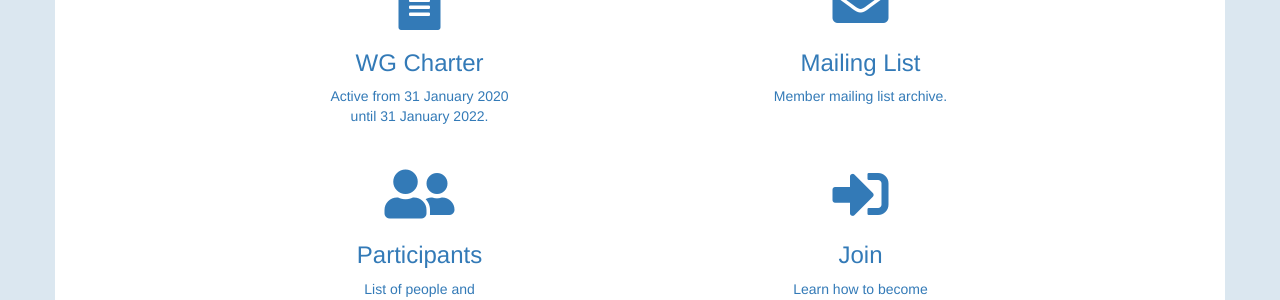
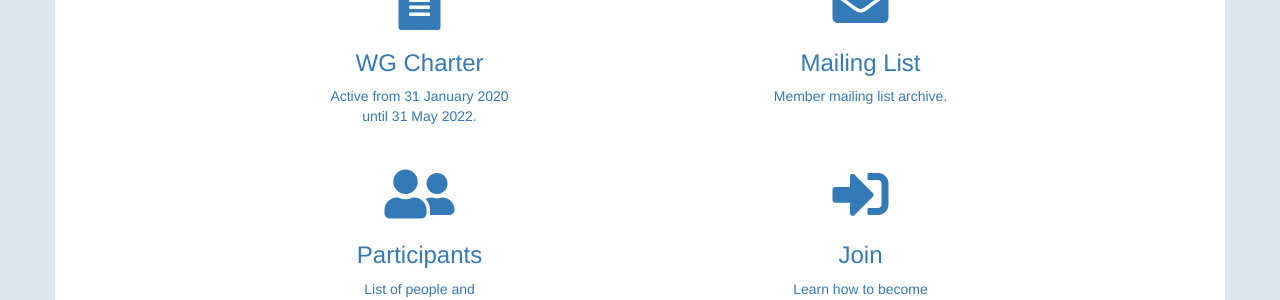
Before and after one commit to w3c/wot-marketing, a Jekyll site: the page built from docs/wg/index.html, in a window 1280 px wide. Shown: the part 361-661 px from the top of the page. Built offline with Jekyll 4.4.1, drawn with Linux system fonts in a browser that asks for light colours; nearby versions of some CDN libraries.

Commit message:
update wg charter dates

```diff
--- a/docs/wg/index.html
+++ b/docs/wg/index.html
@@ -15,7 +15,7 @@ group: "navigation"
 
 	<div class="row center-block">
 		<div class="col-md-6 text-center">
-			<a href="https://www.w3.org/2020/01/wot-wg-charter.html" target="_blank"><i class="fas fa-file-alt fa-4x"></i><div class="description"><h3>WG Charter</h3><p>Active from 31 January 2020<br/>until 31 January 2022.</p></div></a>
+			<a href="https://www.w3.org/2020/01/wot-wg-charter.html" target="_blank"><i class="fas fa-file-alt fa-4x"></i><div class="description"><h3>WG Charter</h3><p>Active from 31 January 2020<br/>until 31 May 2022.</p></div></a>
 		</div>
 		<div class="col-md-6 text-center">
 			<a href="https://lists.w3.org/Archives/Member/member-wot-wg/" target="_blank"><i class="fas fa-envelope fa-4x"></i><div class="description"><h3>Mailing List</h3><p>Member mailing list archive.</p></div></a>
```
